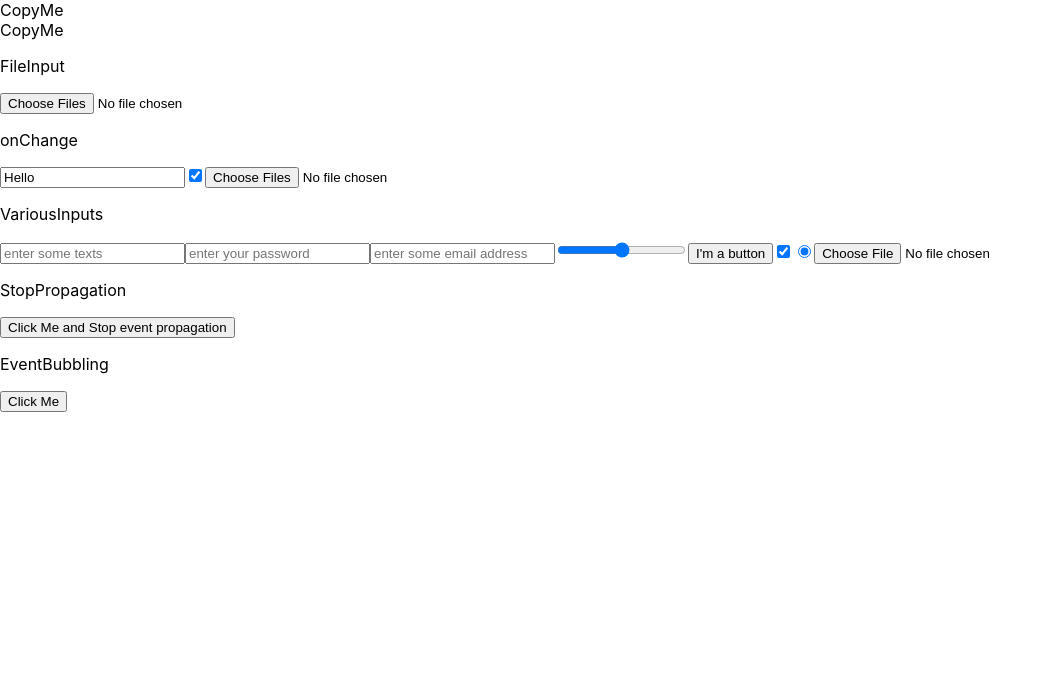
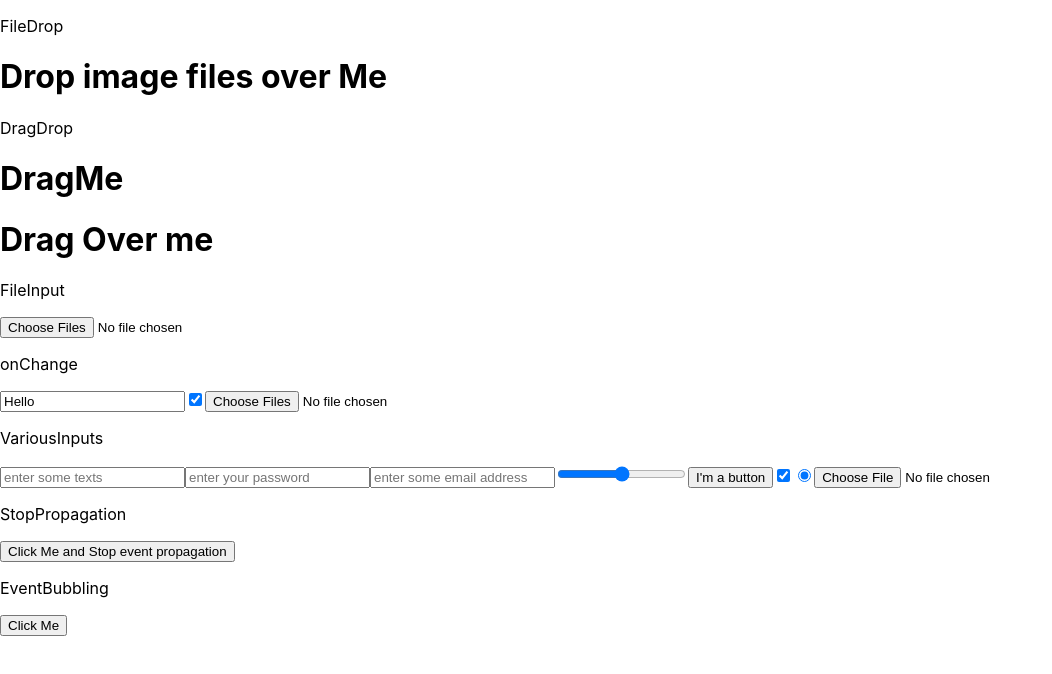
Before and after one commit to acinlee/react_study, a React (Create React App) app: page / in a window 1280 px wide. Shown: the top 674 px of the page, without its empty margins (0-1052 px from the left). Built offline with nearby package versions, Linux system fonts and the light colour scheme.

Commit message:
dragEvent 학습

```diff
--- a/src/pages/DragDrop.tsx
+++ b/src/pages/DragDrop.tsx
@@ -1,3 +1,32 @@
-export default function CopyMe() {
-    return <div>CopyMe</div>
+import type {DragEvent} from "react";
+
+export default function DragDrop() {
+    const onDragStart = (e: DragEvent<HTMLElement>) => {
+        console.log('onDragStart', e.dataTransfer);
+    }
+
+    const onDragEnd = (e: DragEvent<HTMLElement>) => {
+        console.log('onDragEnd', e.dataTransfer);
+    }
+
+    const onDragOver = (e: DragEvent<HTMLElement>) => {
+        e.preventDefault();
+    }
+
+    const onDrop = (e: DragEvent) => {
+        e.preventDefault();
+        console.log('onDrop', e.dataTransfer);
+    }
+
+    return (
+        <div>
+            <p>DragDrop</p>
+            <div draggable onDragStart={onDragStart} onDragEnter={onDragEnd}>
+                <h1>DragMe</h1>
+            </div>
+            <div onDrop={onDrop} onDragOver={onDragOver}>
+                <h1>Drag Over me</h1>
+            </div>
+        </div>
+    )
 }
--- a/src/pages/FileDrop.tsx
+++ b/src/pages/FileDrop.tsx
@@ -1,3 +1,25 @@
-export default function CopyMe() {
-    return <div>CopyMe</div>
+import type {DragEvent} from "react";
+
+export default function FileDrop() {
+    const onDragOver = (e: DragEvent) => e.preventDefault()
+
+    const onDrop = (e: DragEvent) => {
+        e.preventDefault()
+        const files = e.dataTransfer.files
+        if (files) {
+            for (let i = 0; i < files.length; i++) {
+                const file: File | null = files.item(i)
+                console.log(`file[${i}]: `, file)
+            }
+        }
+    }
+
+    return (
+        <div>
+            <p>FileDrop</p>
+            <div onDrop={onDrop} onDragOver={onDragOver}>
+                <h1>Drop image files over Me</h1>
+            </div>
+        </div>
+    )
 }
```
